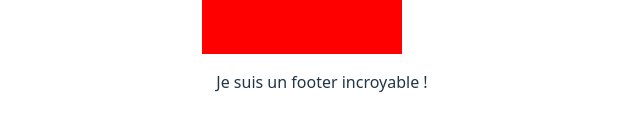
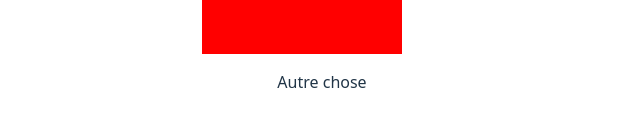
Before and after one commit to TomRoberto/cours-git-github-orion25, a React (Vite) app: page / in a window 1280 px wide. Shown: the part 604-734 px from the top of the page, without its empty margins (318-958 px from the left). Built offline with nearby package versions, Linux system fonts and the light colour scheme.

Commit message:
TOM changed footer

```diff
--- a/src/components/Footer.jsx
+++ b/src/components/Footer.jsx
@@ -1,5 +1,5 @@
 const Footer = () => {
-  return <div>Je suis un footer incroyable !</div>;
+  return <footer>Autre chose</footer>;
 };
 
 export default Footer;
```
